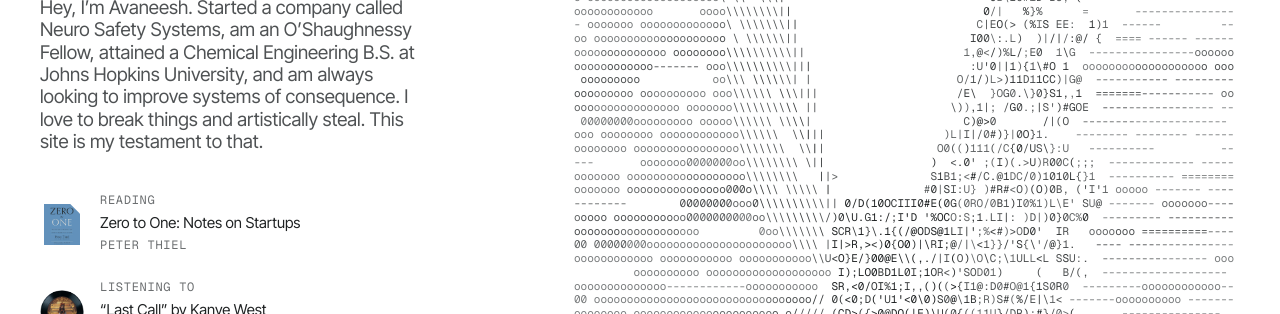
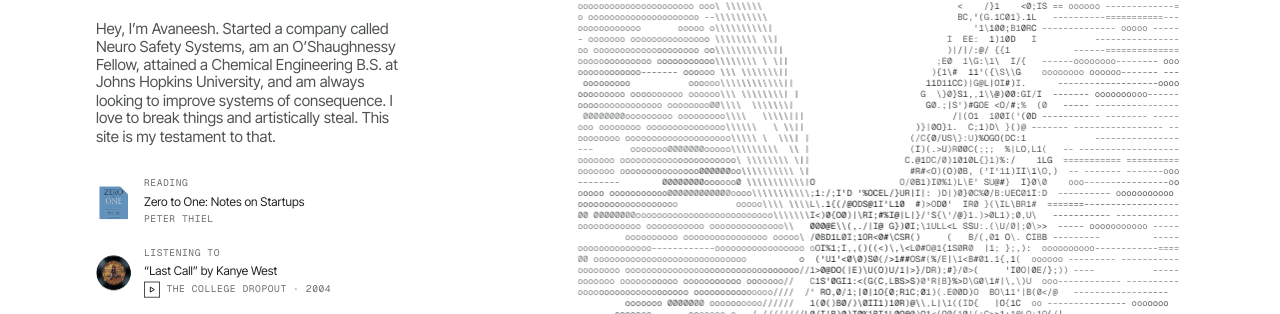
Before and after one commit to neeshthecoder/neeshthecoder.github.io, a plain HTML site: page index.html in a window 1280 px wide. Shown: the part 144-458 px from the top of the page. Drawn offline with nearby package versions, Linux system fonts and the light colour scheme; animation ran at ten frames a second.

Commit message:
Lock desktop layout to a fixed 1600x880 frame scaled to fit any screen
Text, cards and the ASCII animation now scale together, so the composition
is identical on every monitor and landscape tablet. Phones and portrait
tablets keep the single-column layout without the animation.

Co-Authored-By: Claude Opus 5.5 <noreply@anthropic.com>

```diff
--- a/flow.js
+++ b/flow.js
@@ -132,9 +132,11 @@
       ctx.font = `${FONT_PX}px ${mono}`;
     }
     function resize() {
-      const dpr = Math.min(window.devicePixelRatio || 1, 2);
-      const r = canvas.getBoundingClientRect();
-      W = r.width; H = r.height;
+      // W/H are layout pixels inside the fixed frame; the frame is CSS-scaled to the window,
+      // so the bitmap is sized to the on-screen size (k) to stay sharp at any scale.
+      W = canvas.offsetWidth; H = canvas.offsetHeight;
+      const k = W ? canvas.getBoundingClientRect().width / W : 1;
+      const dpr = Math.min((window.devicePixelRatio || 1) * k, 3);
       canvas.width = Math.round(W * dpr); canvas.height = Math.round(H * dpr);
       ctx.setTransform(dpr, 0, 0, dpr, 0, 0);
       readTheme();
@@ -173,6 +175,7 @@
     }
 
     new ResizeObserver(resize).observe(canvas);
+    window.addEventListener('resize', resize); // frame scale changes don't change the canvas's layout size
     new IntersectionObserver((e) => { visible = e[0].isIntersecting; run(); }).observe(canvas);
     document.addEventListener('visibilitychange', run);
     reduce.addEventListener('change', run);
--- a/index.html
+++ b/index.html
@@ -8,11 +8,23 @@
   <link rel="preconnect" href="https://fonts.googleapis.com">
   <link rel="preconnect" href="https://fonts.gstatic.com" crossorigin>
   <link rel="stylesheet" href="styles.css?v=4">
-  <link rel="stylesheet" href="page.css?v=8">
+  <link rel="stylesheet" href="page.css?v=9">
+  <script>
+    // Desktop/tablet: the page is one fixed 1600×880 frame, scaled evenly to fit the window (see page.css).
+    (function () {
+      function fit() {
+        var s = Math.min(innerWidth / 1600, innerHeight / 880);
+        document.documentElement.style.setProperty('--frame-scale', s);
+      }
+      fit();
+      addEventListener('resize', fit);
+    })();
+  </script>
   <script src="scramble.js?v=4" defer></script>
   <script src="now.js?v=1" defer></script>
 </head>
 <body>
+<div class="frame">
   <header class="site-name">
     <h1 class="display site-name__text" data-scramble>Avaneesh Babu</h1>
   </header>
@@ -67,6 +79,7 @@
   </main>
 
   <canvas class="flow" aria-hidden="true"></canvas>
-  <script src="flow.js" defer></script>
+  <script src="flow.js?v=2" defer></script>
+</div>
 </body>
 </html>
--- a/page.css
+++ b/page.css
@@ -2,7 +2,7 @@
    Loaded after styles.css. Uses only existing tokens and type-scale sizes. */
 
 /* Page frame: header, then main filling the rest of the viewport. */
-body {
+.frame {
   box-sizing: border-box;
   max-width: 1440px;
   margin-inline: auto;
@@ -260,16 +260,37 @@ body {
   display: none;
 }
 
-/* Desktop and tablet: content on the left, flow animation on the right. */
-@media (min-width: 820px) {
-  /* A definite height lets the canvas's height: 100% resolve against this frame;
-     with only min-height, the canvas's own size feeds back into the rows and the page grows on resize. */
-  body {
-    height: 100vh;
-    height: 100dvh;
+/* Desktop and landscape tablets: one fixed 1600×880 frame, laid out once and scaled evenly
+   to fit the window (--frame-scale is set by the inline script in index.html).
+   Every size inside is fixed, so the composition is identical on any screen; only its scale changes.
+   Portrait tablets and phones keep the single-column layout above, without the animation. */
+@media (min-width: 820px) and (min-aspect-ratio: 5/4) {
+  html, body { height: 100%; overflow: hidden; }
+
+  .frame {
+    position: fixed;
+    left: 50%;
+    top: 50%;
+    width: 1600px;
+    height: 880px;
+    max-width: none;
+    min-height: 0;
+    margin: 0;
+    padding: var(--space-10) 120px;
+    transform: translate(-50%, -50%) scale(var(--frame-scale, 1));
+    transform-origin: center;
     grid-template-columns: minmax(0, 1fr) minmax(0, 1.35fr);
     column-gap: var(--space-10);
   }
+
+  .site-name,
+  .intro__text,
+  .now,
+  .projects .ps-card__body { font-size: 19px; }
+
+  .projects .ps-card__label { font-size: 18px; }
+  .projects .ps-card { width: 220px; min-height: 260px; }
+  .intro { padding-top: 52px; }
 
   .site-name { grid-column: 1; grid-row: 1; }
   .intro { grid-column: 1; grid-row: 2; }
```
